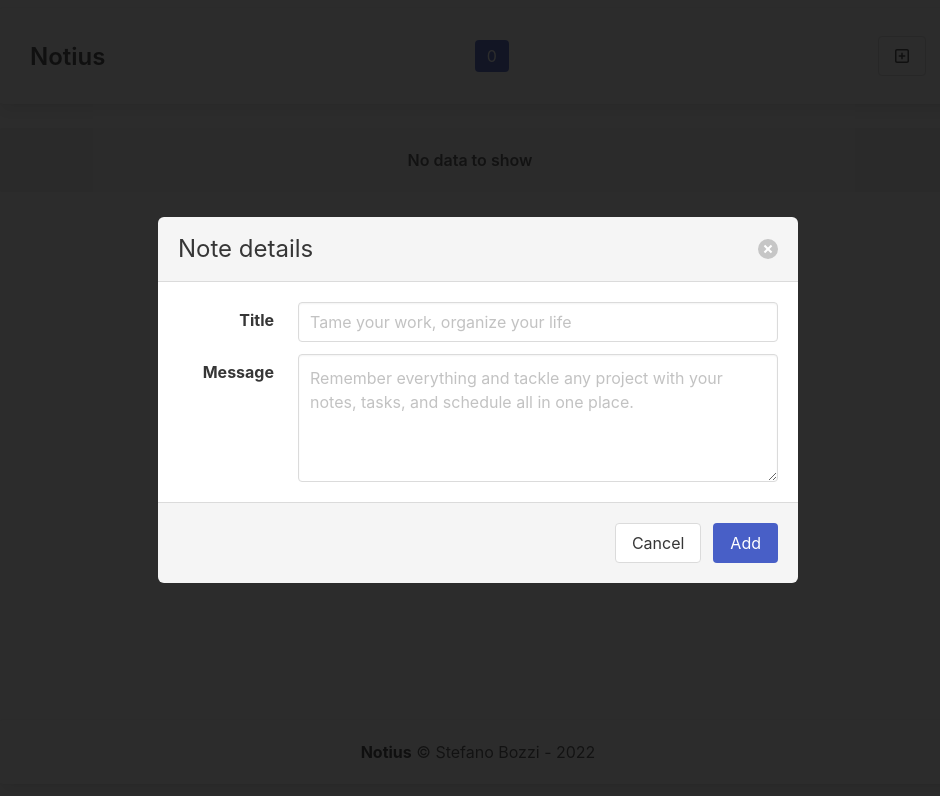
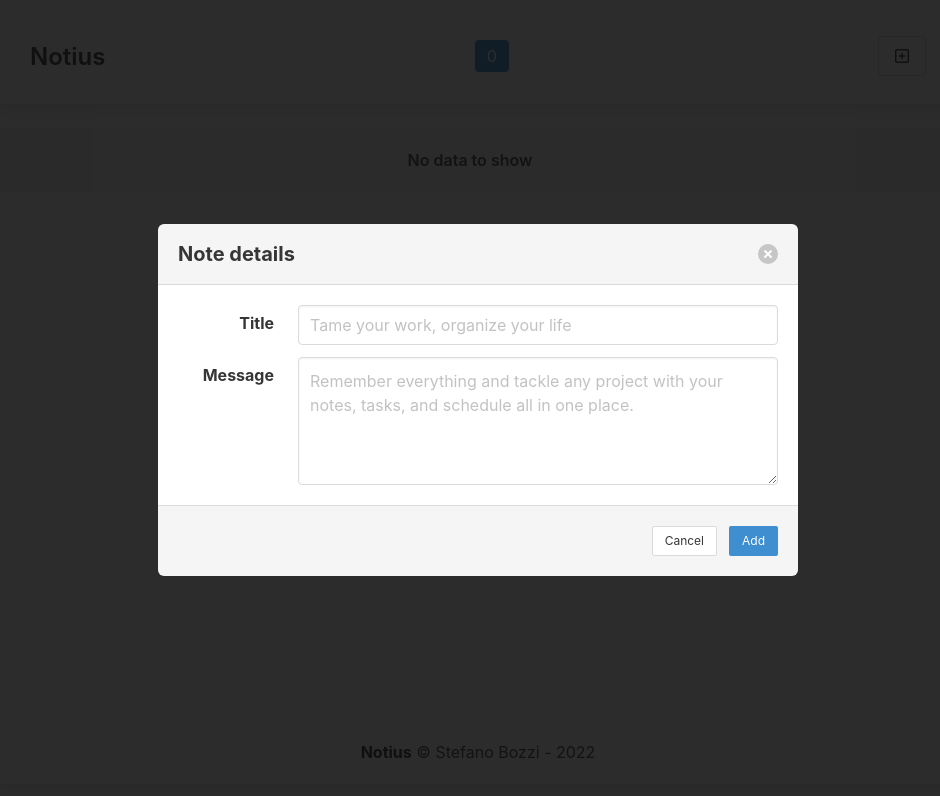
Before and after one commit to oxavibes/take-notes-vue-3, a Vue app: page /#/ in a window 1280 px wide. Both pictures are taken after a click on the link 1064 px from the left and 56 px from the top of the page. Shown: the top 796 px of the page, without its empty margins (162-1102 px from the left). Built offline with nearby package versions, Linux system fonts and the light colour scheme.

Commit message:
adjust media queries and design

```diff
--- a/src/components/cards/CardNote.vue
+++ b/src/components/cards/CardNote.vue
@@ -51,8 +51,8 @@ const onDelete = () => {
         </div>
       </div>
       <footer class="card-footer">
-        <a href="#" class="card-footer-item has-text-info-dark" @click="onEdit"><font-awesome-icon icon="fa-regular fa-pen-to-square" /></a>
-        <a href="#" class="card-footer-item has-text-danger" @click="onDelete"><font-awesome-icon icon="fa-regular fa-trash-can" /></a>
+        <a href="#" class="card-footer-item has-text-info-dark" @click="onEdit"><font-awesome-icon size="sm" icon="fa-regular fa-pen-to-square" /></a>
+        <a href="#" class="card-footer-item has-text-danger" @click="onDelete"><font-awesome-icon size="sm" icon="fa-regular fa-trash-can" /></a>
       </footer>
     </div>
   </div>
--- a/src/components/layout/NavBar.vue
+++ b/src/components/layout/NavBar.vue
@@ -35,7 +35,7 @@ const { totalNotesCount } = storeToRefs(useStoreNotes());
     <div id="navbarBasic" class="navbar-menu" :class="showNavBar ? 'is-active' : ''">
       <div class="navbar-start ml-auto mr-0">
         <div class="navbar-item">
-          <span class="tag is-link is-medium">{{ totalNotesCount }}</span>
+          <span class="tag is-info is-medium">{{ totalNotesCount }}</span>
         </div>
       </div>
 
--- a/src/components/modals/DeleteNoteModal.vue
+++ b/src/components/modals/DeleteNoteModal.vue
@@ -39,7 +39,7 @@ const onSubmit = () => {
       <div class="modal-card">
         <form @submit.prevent="onSubmit">
           <header class="modal-card-head">
-            <p class="modal-card-title">{{ title }}</p>
+            <p class="modal-card-title is-size-5 has-text-weight-bold">{{ title }}</p>
             <a class="delete" aria-label="close" @click="closeModal"></a>
           </header>
           <section class="modal-card-body">
@@ -48,10 +48,10 @@ const onSubmit = () => {
           <footer class="modal-card-foot is-justify-content-flex-end">
             <div class="field is-grouped is-grouped-right">
               <p class="control">
-                <a class="button" @click="closeModal">Cancel</a>
+                <a class="button is-small" @click="closeModal">Cancel</a>
               </p>
               <p class="control">
-                <button class="button is-link">Delete</button>
+                <button class="button is-info is-small">Delete</button>
               </p>
             </div>
           </footer>
@@ -62,10 +62,10 @@ const onSubmit = () => {
 </template>
 
 <style scoped>
-@media screen and (min-width: 468px) {
+@media screen and (max-width: 769px) {
   .modal-card,
   .modal-content {
-    width: 450px;
+    max-width: 300px;
   }
 }
 </style>
--- a/src/components/modals/ManageNoteModal.vue
+++ b/src/components/modals/ManageNoteModal.vue
@@ -26,7 +26,7 @@ const note = selectedNote.value;
 const onSubmit = (e) => {
   const action = e.submitter.value;
 
-  const actions = { onAdd, onUpdate};
+  const actions = { onAdd, onUpdate };
 
   actions[action]();
 };
@@ -65,7 +65,7 @@ const onUpdate = () => {
     <div class="modal-card">
       <form ref="form" @submit.prevent="onSubmit">
         <header class="modal-card-head">
-          <p class="modal-card-title">Note details</p>
+          <p class="modal-card-title is-size-5 has-text-weight-bold">Note details</p>
           <a class="delete" aria-label="close" @click="onClose"></a>
         </header>
         <section class="modal-card-body">
@@ -103,13 +103,13 @@ const onUpdate = () => {
         <footer class="modal-card-foot is-justify-content-flex-end">
           <div class="field is-grouped is-grouped-right">
             <p class="control">
-              <a class="button" @click="onClose">Cancel</a>
+              <a class="button is-small" @click="onClose">Cancel</a>
             </p>
             <p class="control" v-if="!isUpdate">
-              <button class="button is-link" name="action" value="onAdd">Add</button>
+              <button class="button is-info is-small" name="action" value="onAdd">Add</button>
             </p>
             <p class="control" v-else>
-              <button class="button is-link" name="action" value="onUpdate">Update</button>
+              <button class="button is-info is-small" name="action" value="onUpdate">Update</button>
             </p>
           </div>
         </footer>
```
